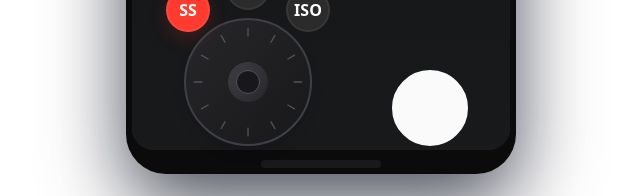
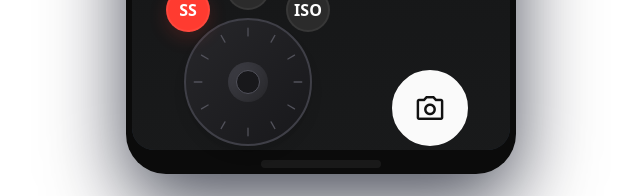
Before and after one commit to Mackey4869/DSLR_experienceApp, a React (Vite) app: page / in a window 1280 px wide. Shown: the part 734-930 px from the top of the page, without its empty margins (319-959 px from the left). Built offline with nearby package versions, Linux system fonts and the light colour scheme.

Commit message:
シャッターボタンにアイコン追加

```diff
--- a/index.html
+++ b/index.html
@@ -3,6 +3,7 @@
   <head>
     <meta charset="UTF-8" />
     <link rel="icon" type="image/svg+xml" href="/vite.svg" />
+    <link rel="stylesheet" href="https://fonts.googleapis.com/css2?family=Material+Symbols+Outlined:opsz,wght,FILL,GRAD@20..48,100..700,0..1,-50..200&icon_names=photo_camera" />
     <meta name="viewport" content="width=device-width, initial-scale=1.0, viewport-fit=cover">
     <title>frontend</title>
   </head>
--- a/src/components/CameraView.tsx
+++ b/src/components/CameraView.tsx
@@ -210,7 +210,9 @@ const CameraView: React.FC = () => {
 			<div style={{ position: 'absolute', right: 48, bottom: 28, display: 'flex', flexDirection: 'column', alignItems: 'center' }}>
 				{/* add space above the shutter button */}
 				<div style={{ height: 48 }} />
-				<button onClick={() => { setNotice('保存機能はこれから実装します'); setTimeout(() => setNotice(''), 1800); handleCapture(); }} aria-label="capture" title="Capture" style={{ width: 76, height: 76, borderRadius: 9999, background: 'radial-gradient(circle at 30% 30%, #ffffff, #ffffff)', border: '4px solid #fff', opacity: 0.98 }} />
+				<button onClick={() => { setNotice('保存機能はこれから実装します'); setTimeout(() => setNotice(''), 1800); handleCapture(); }} aria-label="capture" title="Capture" style={{ width: 76, height: 76, borderRadius: 9999, background: 'radial-gradient(circle at 30% 30%, #ffffff, #ffffff)', border: '4px solid #fff', opacity: 0.98, display: 'flex', alignItems: 'center', justifyContent: 'center' }}>
+					<span className="material-symbols-outlined" style={{ fontSize: '2rem', lineHeight: 1, color: '#111' }}>photo_camera</span>
+				</button>
 			</div>
 
 			{/* notice and last capture preview remain at bottom center (small) */}
```
